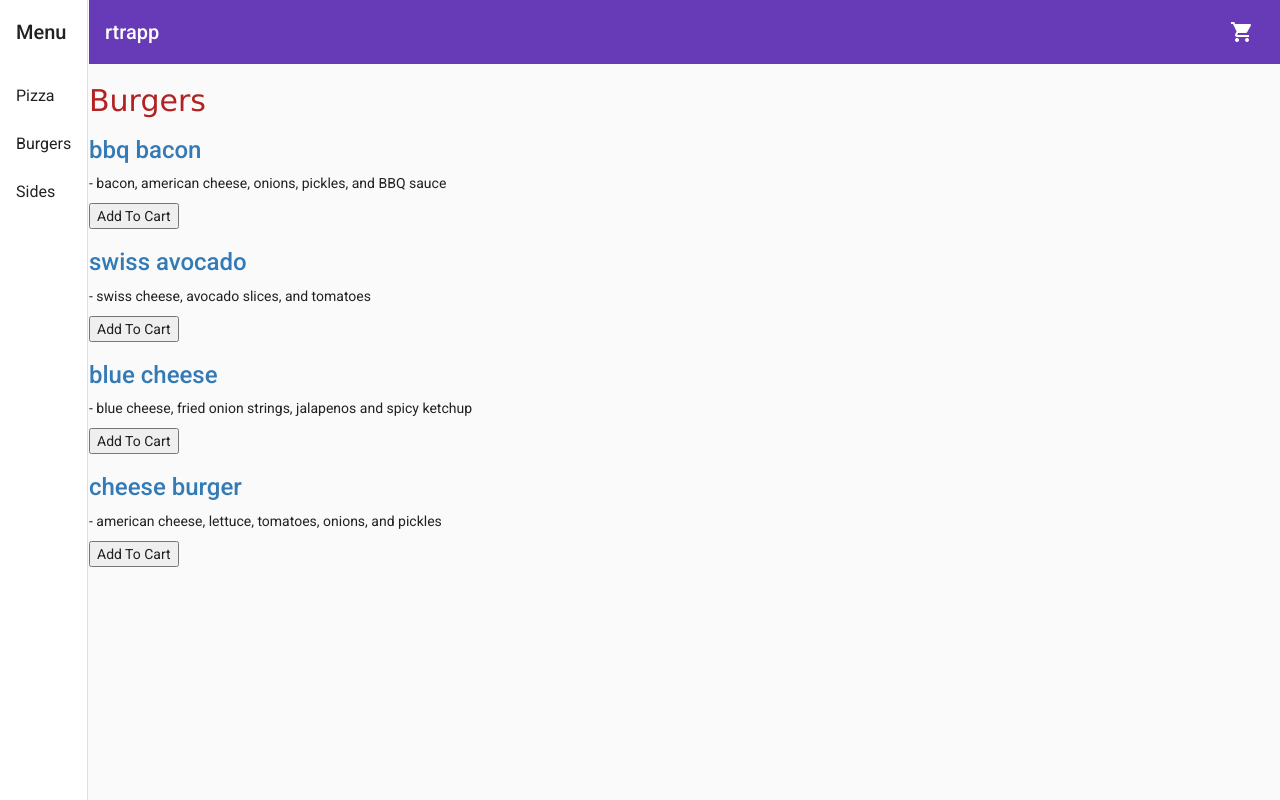
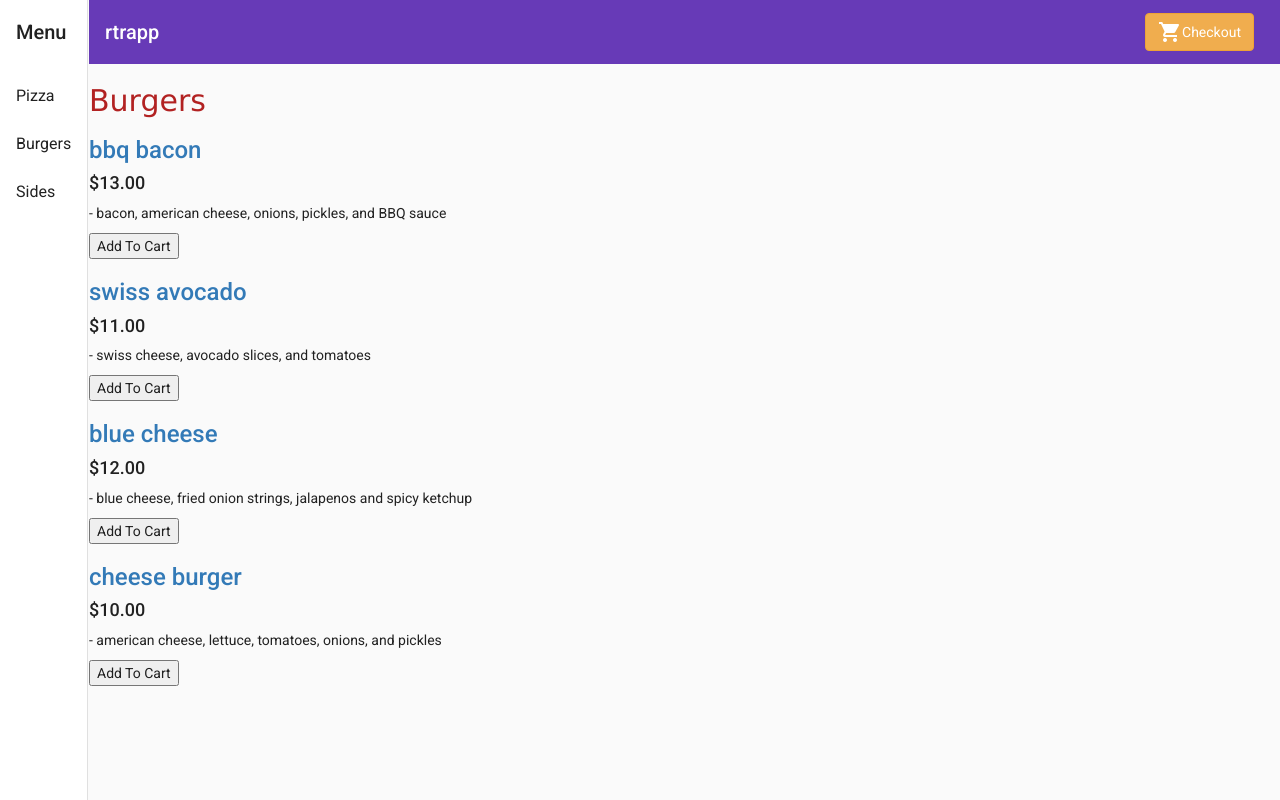
Before and after one commit to nparsley/rtrapp, an Angular app: page /burgers in a window 1280 px wide. Built offline with nearby package versions, Linux system fonts and the light colour scheme.

Commit message:
cartcomponent-get food items + style

```diff
--- a/src/app/app.component.html
+++ b/src/app/app.component.html
@@ -1,4 +1,2 @@
-<!-- <app-home></app-home> -->
 <app-main-nav>
-  <!-- <button mat-raised-button color="accent">Click me</button> -->
 </app-main-nav>
--- a/src/app/app.module.ts
+++ b/src/app/app.module.ts
@@ -16,6 +16,7 @@ import { MatListModule } from '@angular/material/list';
 import { HttpClientModule } from '@angular/common/http';
 import { CommonModule } from '@angular/common';
 import { FoodModule } from './food/food.module';
+import { CartComponent } from './cart/cart.component';
 
 
 
@@ -27,6 +28,7 @@ import { FoodModule } from './food/food.module';
     AppComponent,
     HomeComponent,
     MainNavComponent,
+    CartComponent
 
   ],
   imports: [
--- a/src/app/cart/cart.component.html
+++ b/src/app/cart/cart.component.html
@@ -1,4 +1,7 @@
+<h3>Cart</h3>
 
-<button (click)="clickEvent()" class="btn btn-warning">CHECKOUT</button>
+<div *ngFor="let item of items" class="cart-item">
+  <span>{{ item.name }}</span>
+  <span>{{ item.price | currency }}</span>
 
-<h2>{{ msg }}</h2>
+</div>
--- a/src/app/cart/cart.component.ts
+++ b/src/app/cart/cart.component.ts
@@ -7,25 +7,10 @@ import { CartService } from '../food/cart.service';
   styleUrls: ['./cart.component.css']
 })
 export class CartComponent implements OnInit {
-  msg: string;
-
-
-
-
-  clickEvent() {
-    this.msg = 'helllllo';
-
-
-    return this.msg;
-
-  }
+  items = this.cartservice.getItems();
 
   constructor(private cartservice: CartService) { }
 
-  // addToCart(/* product */) {
-  //   this.addtocart.addToCart(/* product */);
-  //   window.alert('Your product has been added to the cart.');
-  // }
 
   ngOnInit(): void {
   }
--- a/src/app/food/burgers/burgers.component.html
+++ b/src/app/food/burgers/burgers.component.html
@@ -1,42 +1,3 @@
-<!-- <div class="container">
-  <h2>Burgers</h2>
-  <table class="table table-hover align-items-stretch">
-    <thead>
-      <tr>
-        <th>Burgers</th>
-        <th>Description</th>
-        <th>Price</th>
-      </tr>
-    </thead>
-    <tbody>
-      <tr>
-        <td>{{ bbqBacon.name }}</td>
-        <td>{{ bbqBacon.description }}</td>
-        <td>{{ bbqBacon.price }}</td>
-        <button (click)="addToCart()">+</button>
-      </tr>
-      <tr>
-        <td>{{ swissAvocado.name }}</td>
-        <td>{{ swissAvocado.description }}</td>
-        <td>{{ swissAvocado.price }}</td>
-        <button (click)="addToCart()">+</button>
-      </tr>
-      <tr>
-        <td>{{ blueCheese.name }}</td>
-        <td>{{ blueCheese.description }}</td>
-        <td>{{ blueCheese.price }}</td>
-        <button (click)="addToCart()">+</button>
-      </tr>
-      <tr>
-        <td>{{ cheese.name }}</td>
-        <td>{{ cheese.description }}</td>
-        <td>{{ cheese.price }}</td>
-        <button (click)="addToCart()">+</button>
-      </tr>
-    </tbody>
-  </table>
-</div>
- -->
 <h2>Burgers</h2>
 
 <div *ngFor="let burger of burgers">
@@ -46,11 +7,13 @@
     {{ burger.name }}
   </a>
   </h3>
+  <h4>
+    {{ burger.price | currency }}
+  </h4>
 
   <p *ngIf="burger.description">
     - {{ burger.description }}
   </p>
 
-  <button (click)="addToCart()">Add To Cart</button>
-
+  <button (click)="addToCart(burger)">Add To Cart</button>
 </div>
--- a/src/app/food/cart.service.ts
+++ b/src/app/food/cart.service.ts
@@ -6,8 +6,8 @@ import { Injectable } from '@angular/core';
 export class CartService {
   items = [];
 
-  addToCart(/* product */) {
-    this.items.push(/* product */);
+  addToCart() {
+    this.items.push();
   }
 
   getItems() {
--- a/src/app/food/food.module.ts
+++ b/src/app/food/food.module.ts
@@ -6,11 +6,12 @@ import { SidesComponent } from './sides/sides.component';
 
 
 
+
 @NgModule({
   declarations: [
     BurgersComponent,
     PizzaComponent,
-    SidesComponent
+    SidesComponent,
   ],
   imports: [
     CommonModule
--- a/src/app/food/pizza/pizza.component.html
+++ b/src/app/food/pizza/pizza.component.html
@@ -1,42 +1,3 @@
-<!-- <div class="container">
-  <h2>Pizza</h2>
-  <table class="table table-hover align-items-stretch">
-    <thead>
-      <tr>
-        <th>Pizza</th>
-        <th>Description</th>
-        <th>Price</th>
-      </tr>
-    </thead>
-    <tbody>
-      <tr>
-        <td>{{ margheritaPizza.name }}</td>
-        <td>{{ margheritaPizza.description }}</td>
-        <td>{{ margheritaPizza.price }}</td>
-        <button (click)="addToCart()">+</button>
-      </tr>
-      <tr>
-        <td>{{ pepperoniPizza.name }}</td>
-        <td>{{ pepperoniPizza.description }}</td>
-        <td>{{ pepperoniPizza.price }}</td>
-        <button (click)="addToCart()">+</button>
-      </tr>
-      <tr>
-        <td>{{ cheesePizza.name }}</td>
-        <td>{{ cheesePizza.description }}</td>
-        <td>{{ cheesePizza.price }}</td>
-        <button (click)="addToCart()">+</button>
-      </tr>
-      <tr>
-        <td>{{ veggiePizza.name }}</td>
-        <td>{{ veggiePizza.description }}</td>
-        <td>{{ veggiePizza.price }}</td>
-        <button (click)="addToCart()">+</button>
-      </tr>
-    </tbody>
-  </table>
-</div> -->
-
 <h2>Pizza</h2>
 
 <div *ngFor="let pizza of pizzas">
@@ -46,11 +7,14 @@
     {{ pizza.name }}
   </a>
   </h3>
+  <h4>
+    {{ pizza.price | currency }}
+  </h4>
 
   <p *ngIf="pizza.description">
     - {{ pizza.description }}
   </p>
 
-  <button (click)="addToCart()">Add To Cart</button>
+  <button (click)="addToCart(pizza)">Add To Cart</button>
 
 </div>
--- a/src/app/food/sides/sides.component.html
+++ b/src/app/food/sides/sides.component.html
@@ -1,43 +1,3 @@
-<!-- <div class="container">
-  <h2>Sides</h2>
-  <table class="table table-hover align-items-stretch">
-    <thead>
-      <tr>
-        <th>Sides</th>
-        <th>Description</th>
-        <th>Price</th>
-      </tr>
-    </thead>
-    <tbody>
-      <tr>
-        <td>{{ sweetPotato.name }}</td>
-        <td>{{ sweetPotato.description }}</td>
-        <td>{{ sweetPotato.price }}</td>
-        <button (click)="addToCart()">+</button>
-      </tr>
-      <tr>
-        <div></div>
-        <td>{{ friedOnion.name }}</td>
-        <td>{{ friedOnion.description }}</td>
-        <td>{{ friedOnion.price }}</td>
-        <button (click)="addToCart()">+</button>
-      </tr>
-      <tr>
-        <td>{{ salad.name }}</td>
-        <td>{{ salad.description }}</td>
-        <td>{{ salad.price }}</td>
-        <button (click)="addToCart()">+</button>
-      </tr>
-      <tr>
-        <td>{{ wings.name }}</td>
-        <td>{{ wings.description }}</td>
-        <td>{{ wings.price }}</td>
-        <button (click)="addToCart()">+</button>
-      </tr>
-    </tbody>
-  </table>
-</div> -->
-
 <h2>Sides</h2>
 
 <div *ngFor="let side of sides">
@@ -47,11 +7,14 @@
     {{ side.name }}
   </a>
   </h3>
+  <h4>
+    {{ side.price | currency }}
+  </h4>
 
   <p *ngIf="side.description">
     - {{ side.description }}
   </p>
 
-  <button (click)="addToCart()">Add To Cart</button>
+  <button (click)="addToCart(side)">Add To Cart</button>
 
 </div>
--- a/src/app/main-nav/main-nav.component.css
+++ b/src/app/main-nav/main-nav.component.css
@@ -25,3 +25,16 @@ mat-toolbar a {
   color: white;
   text-decoration: none;
 }
+
+.btn.btn-warning {
+  justify-self: baseline;
+  justify-content: unset;
+  display: flex;
+  align-items: center;
+}
+
+/* .aligned-with-icon{
+  position: absolute;
+  margin-top: 5px;
+  margin-left: 5px;
+} */
--- a/src/app/main-nav/main-nav.component.html
+++ b/src/app/main-nav/main-nav.component.html
@@ -22,7 +22,9 @@
       </button>
       <span class="spacer">rtrapp</span>
       <span></span>
-      <a routerLink="/cart" href="cart" class="material-icons">shopping_cart</a>
+      <a routerLink="/cart" class="btn btn-warning">
+        <i class="material-icons">shopping_cart</i>Checkout
+      </a>
     </mat-toolbar>
     <ng-content></ng-content>
     <router-outlet></router-outlet>
```
